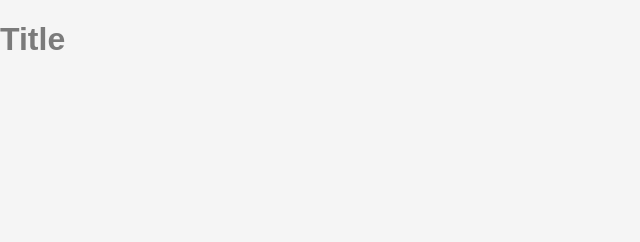
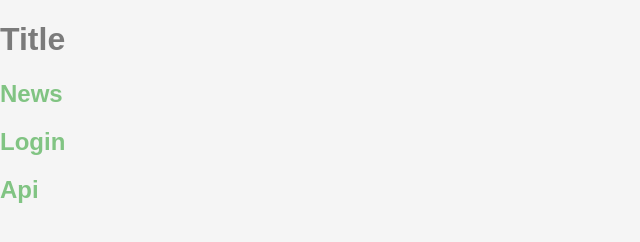
Before and after one commit to vladPovalii/grid-page-template, a website: page public/html/index.html in a window 1280 px wide. Shown: the whole page, without its empty margins (0-640 px from the left). Drawn offline with Linux system fonts and the light colour scheme; files that its build step writes are made by us from their sources; files whose address does not match are found by name; a web font is replaced by a local one.

Commit message:
add links to main pages

```diff
--- a/public/html/index.html
+++ b/public/html/index.html
@@ -16,7 +16,9 @@
 
 		<h1>Title</h1>
 		<div class="container">
-
+			<a href="/news"><h2>News</h2></a>
+			<a href="/login"><h2>Login</h2></a>
+			<a href="/api/news"><h2>Api</h2></a>
 		</div><!-- /container -->
 	</body>
 </html>
```
